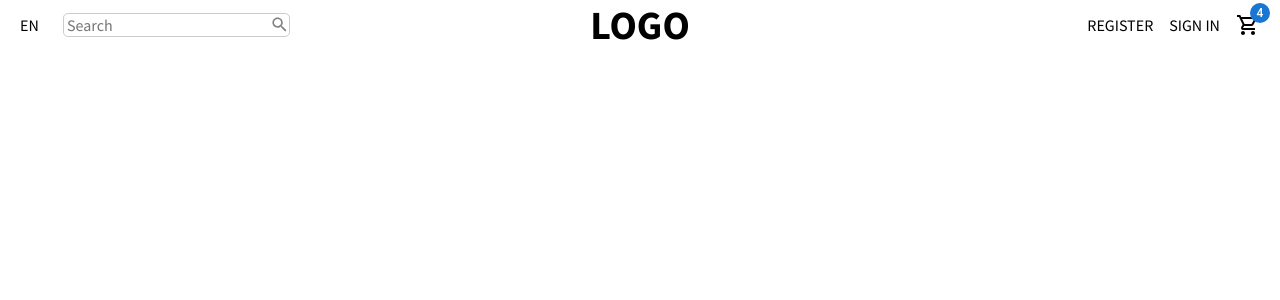
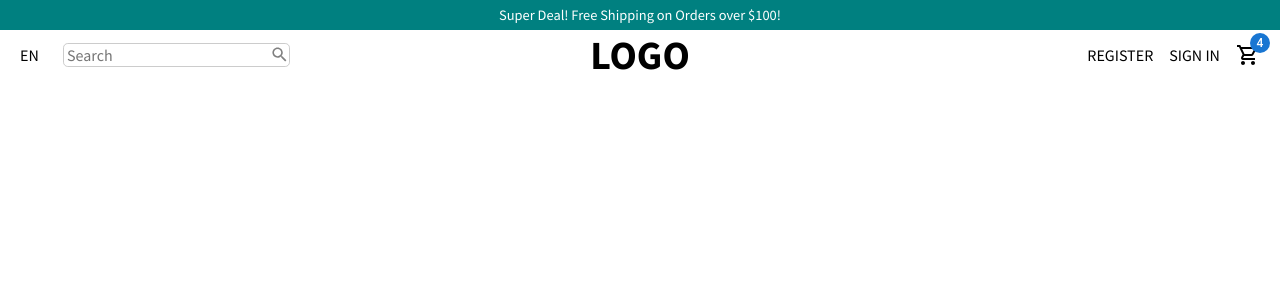
Before and after one commit to zeetaengrg/e-commerce-clothing-shop, a React (Create React App) app in the folder react-ui/: page / in a window 1280 px wide. Shown: the top 300 px of the page. Built offline with nearby package versions, Linux system fonts and the light colour scheme; the HTML template or start-up script is replaced by a standard one.

Commit message:
feat(Announcements): Announcements component completed

```diff
--- a/react-ui/src/components/Announcements.jsx
+++ b/react-ui/src/components/Announcements.jsx
@@ -1,11 +1,22 @@
 import React from 'react';
+import styled from 'styled-components';
+
+const Container = styled.div`
+    height: 30px;
+    background-color: teal;
+    color: white;
+    display: flex;
+    align-items: center;
+    justify-content: center;
+    font-size: 0.9rem;
+`;
 
 const Announcements = () => {
     return (
-        <div>
-
-        </div>
+        <Container>
+            Super Deal! Free Shipping on Orders over $100!
+        </Container>
     )
 }
 
-export default Announcements
+export default Announcements;
--- a/react-ui/src/pages/Home.jsx
+++ b/react-ui/src/pages/Home.jsx
@@ -1,9 +1,11 @@
 import React from 'react';
+import Announcements from '../components/Announcements';
 import Navbar from '../components/Navbar';
 
 const Home = () => {
     return (
         <div>
+            <Announcements />
             <Navbar />
         </div>
     )
```
